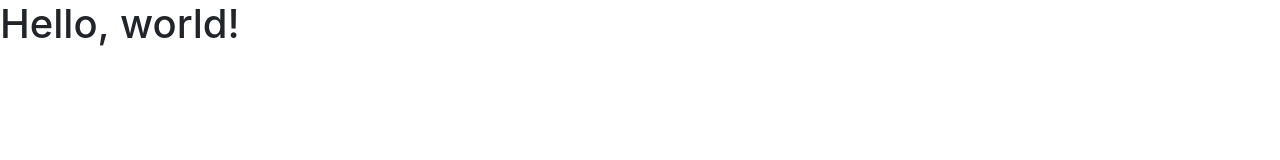
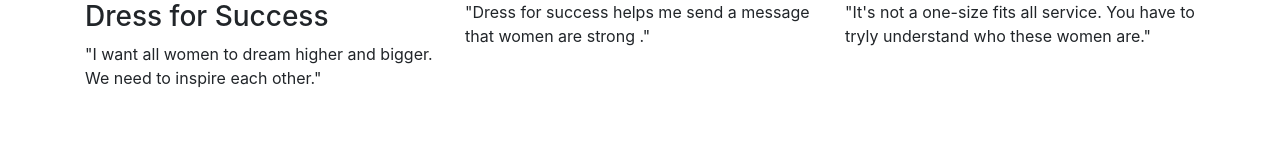
Before and after one commit to nunnyr/demoLyla, a website: page index.html in a window 1280 px wide. Drawn offline with nearby package versions, Linux system fonts and the light colour scheme.

Commit message:
beginning to detail

```diff
--- a/index.html
+++ b/index.html
@@ -11,11 +11,31 @@
     <title>Hello, world!</title>
   </head>
   <body>
-    <h1>Hello, world!</h1>
+        <div class="container">
+                <div class="row">
+                  <div class="col">
+                      <h3>Dress for Success</h3>
+                      <p>"I want all women to dream higher and bigger. We need to inspire each other."</p>
+                  </div>
+                  <div class="col">
+                        <p>"Dress for success helps me send a message that women are strong ."</p>
+                  </div>
+                  <div class="col">
+                        <p>"It's not a one-size fits all service. You have to tryly understand who these women are."</p>
+                  </div>
+                </div>
+              </div>
+
 
     <!-- Optional JavaScript -->
     <!-- jQuery first, then Popper.js, then Bootstrap JS -->
-    <script defer>
+
+
+    <script src="https://code.jquery.com/jquery-3.2.1.slim.min.js" integrity="sha384-KJ3o2DKtIkvYIK3UENzmM7KCkRr/rE9/Qpg6aAZGJwFDMVNA/GpGFF93hXpG5KkN" crossorigin="anonymous"></script>
+    <script src="https://cdnjs.cloudflare.com/ajax/libs/popper.js/1.12.9/umd/popper.min.js" integrity="sha384-ApNbgh9B+Y1QKtv3Rn7W3mgPxhU9K/ScQsAP7hUibX39j7fakFPskvXusvfa0b4Q" crossorigin="anonymous"></script>
+    <script src="https://maxcdn.bootstrapcdn.com/bootstrap/4.0.0/js/bootstrap.min.js" integrity="sha384-JZR6Spejh4U02d8jOt6vLEHfe/JQGiRRSQQxSfFWpi1MquVdAyjUar5+76PVCmYl" crossorigin="anonymous"></script>
+  </body>
+  <script defer>
         function loadChatWidget() {
           chatteron.init({
           clientId: "Q1W-geMU-dSdd69EFBbfY"
@@ -24,9 +44,4 @@
       </script>
       <script defer src="https://web.chatteron.io/scripts/sdk.js" onload="loadChatWidget();">
       </script>
-
-    <script src="https://code.jquery.com/jquery-3.2.1.slim.min.js" integrity="sha384-KJ3o2DKtIkvYIK3UENzmM7KCkRr/rE9/Qpg6aAZGJwFDMVNA/GpGFF93hXpG5KkN" crossorigin="anonymous"></script>
-    <script src="https://cdnjs.cloudflare.com/ajax/libs/popper.js/1.12.9/umd/popper.min.js" integrity="sha384-ApNbgh9B+Y1QKtv3Rn7W3mgPxhU9K/ScQsAP7hUibX39j7fakFPskvXusvfa0b4Q" crossorigin="anonymous"></script>
-    <script src="https://maxcdn.bootstrapcdn.com/bootstrap/4.0.0/js/bootstrap.min.js" integrity="sha384-JZR6Spejh4U02d8jOt6vLEHfe/JQGiRRSQQxSfFWpi1MquVdAyjUar5+76PVCmYl" crossorigin="anonymous"></script>
-  </body>
 </html>
--- /dev/null
+++ b/index.js
@@ -0,0 +1 @@
+import 'bootstrap';
```
